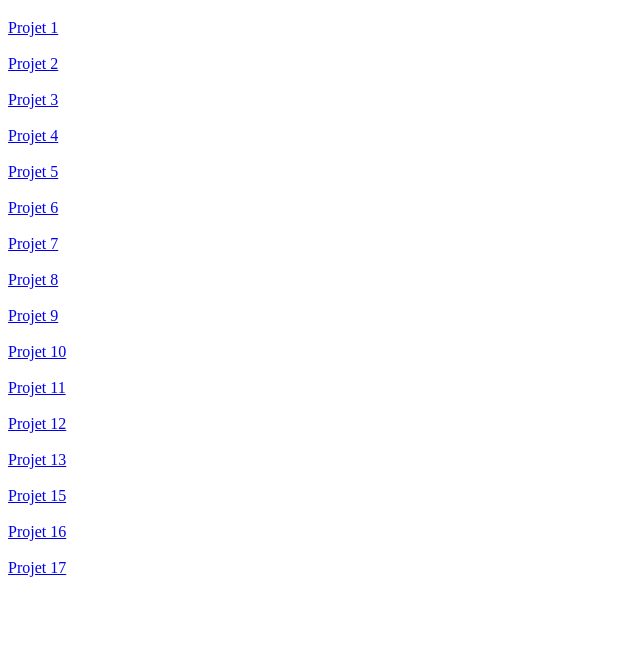
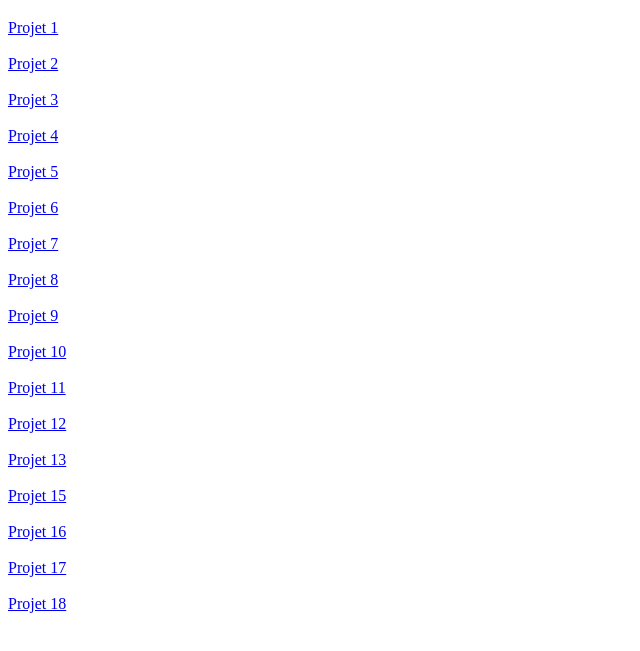
Before and after one commit to Alex-trkulja/BTS-SIO2027, a plain HTML site: page index.html in a window 1280 px wide. Shown: the part 61-712 px from the top of the page, without its empty margins (0-640 px from the left). Drawn offline with Linux system fonts and the light colour scheme.

Commit message:
Add files via upload

```diff
--- a/index.html
+++ b/index.html
@@ -53,7 +53,9 @@
 	<br>
 	<br>
 	<a href="P17/base_donnee.html"> Projet 17 </a>
-
+	<br>
+	<br>
+	<a href="P18/Projet_18.pdf"> Projet 18 </a>
 
 
 
```
